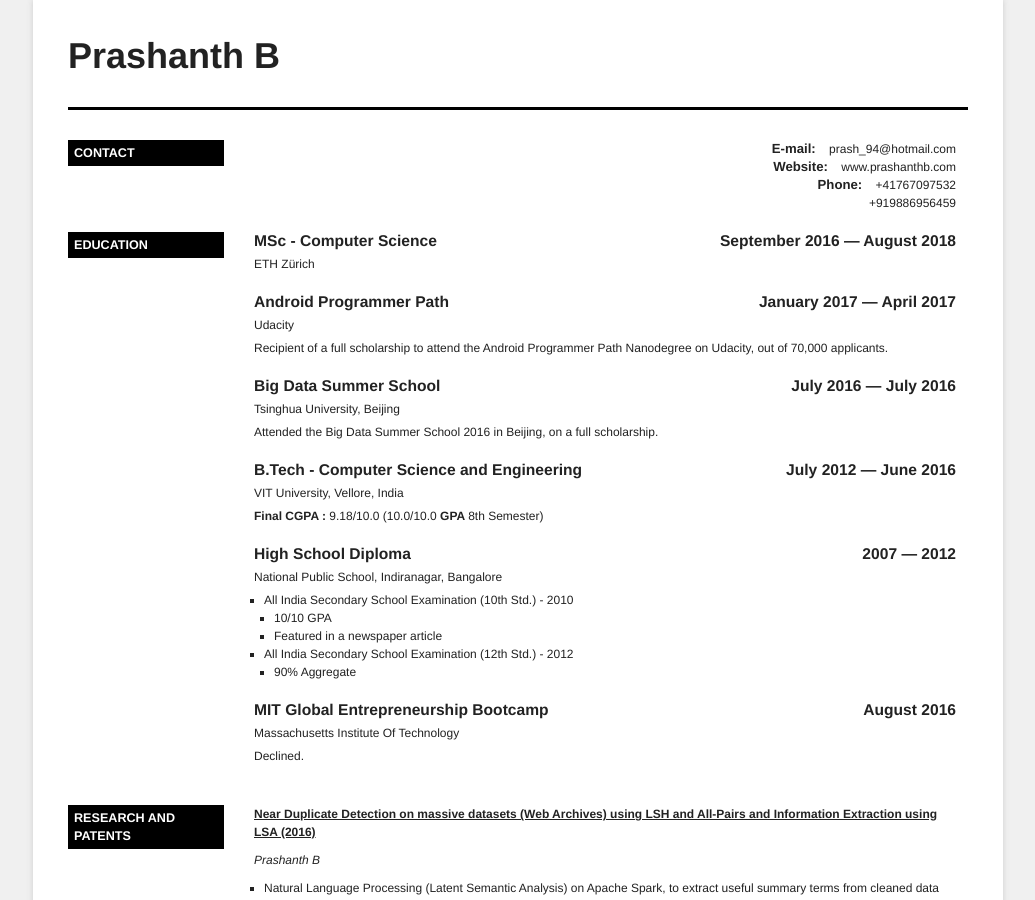
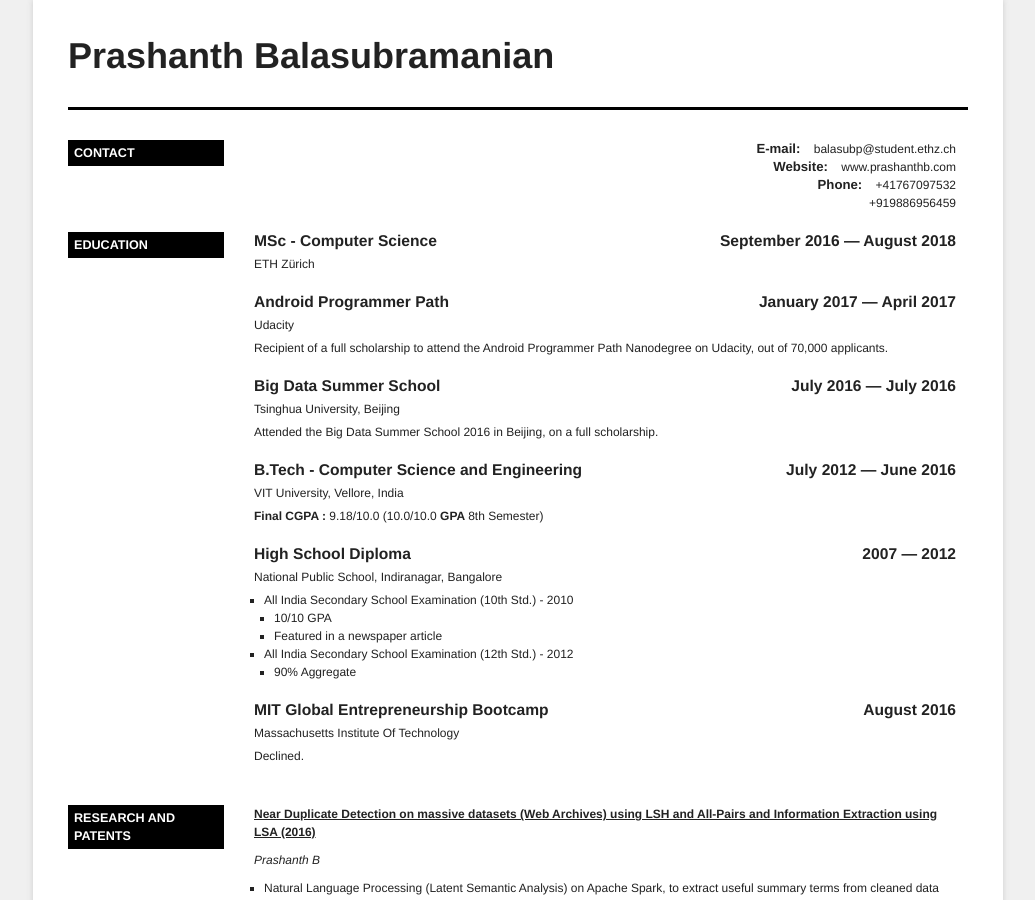
Before and after one commit to prashb94/prashb94.github.io, a Jekyll site: the page cv.html, which Jekyll copies as it is, in a window 1280 px wide and 900 px high. Shown: the whole window, without its empty margins (122-1157 px from the left). Built offline with Jekyll 4.4.1, drawn with Linux system fonts in a browser that asks for light colours.

Commit message:
CV email and name

```diff
--- a/cv.html
+++ b/cv.html
@@ -201,13 +201,13 @@
 
 <div id="main">
 
-	<h1 id="title">Prashanth B</h1>
+	<h1 id="title">Prashanth Balasubramanian</h1>
 	<div class="basic-info section">
 					<h2 class="title">Contact</h2>
 				<div class="set">
 
 						<div class="r">
-									<p class="email"><label>E-mail<span class="colon">:</span></label> <span class="value">prash_94@hotmail.com</span></p>
+									<p class="email"><label>E-mail<span class="colon">:</span></label> <span class="value">balasubp@student.ethz.ch</span></p>
 
 									<p class="website"><label>Website<span class="colon">:</span></label> <span class="value">www.prashanthb.com</span></p>
 
```
